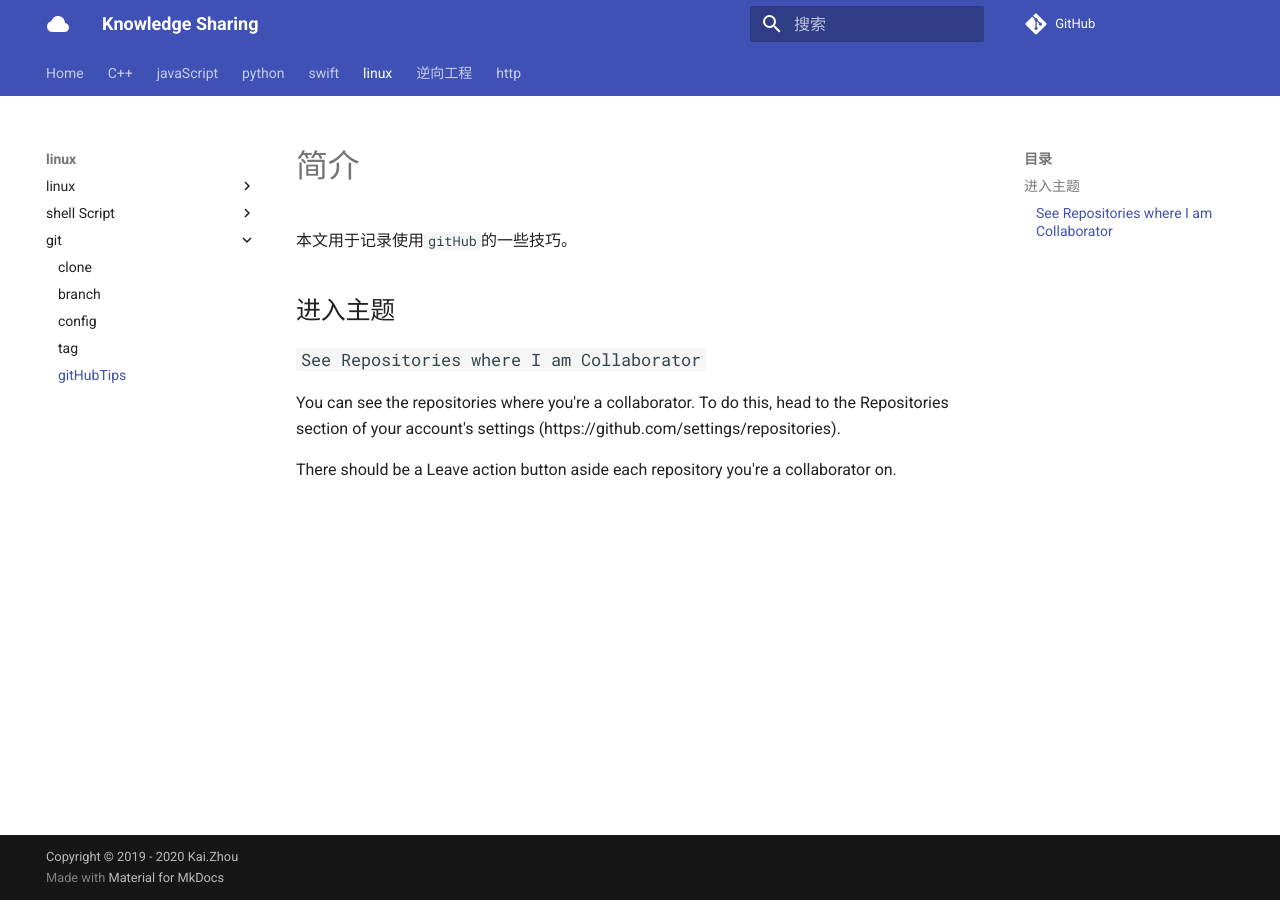
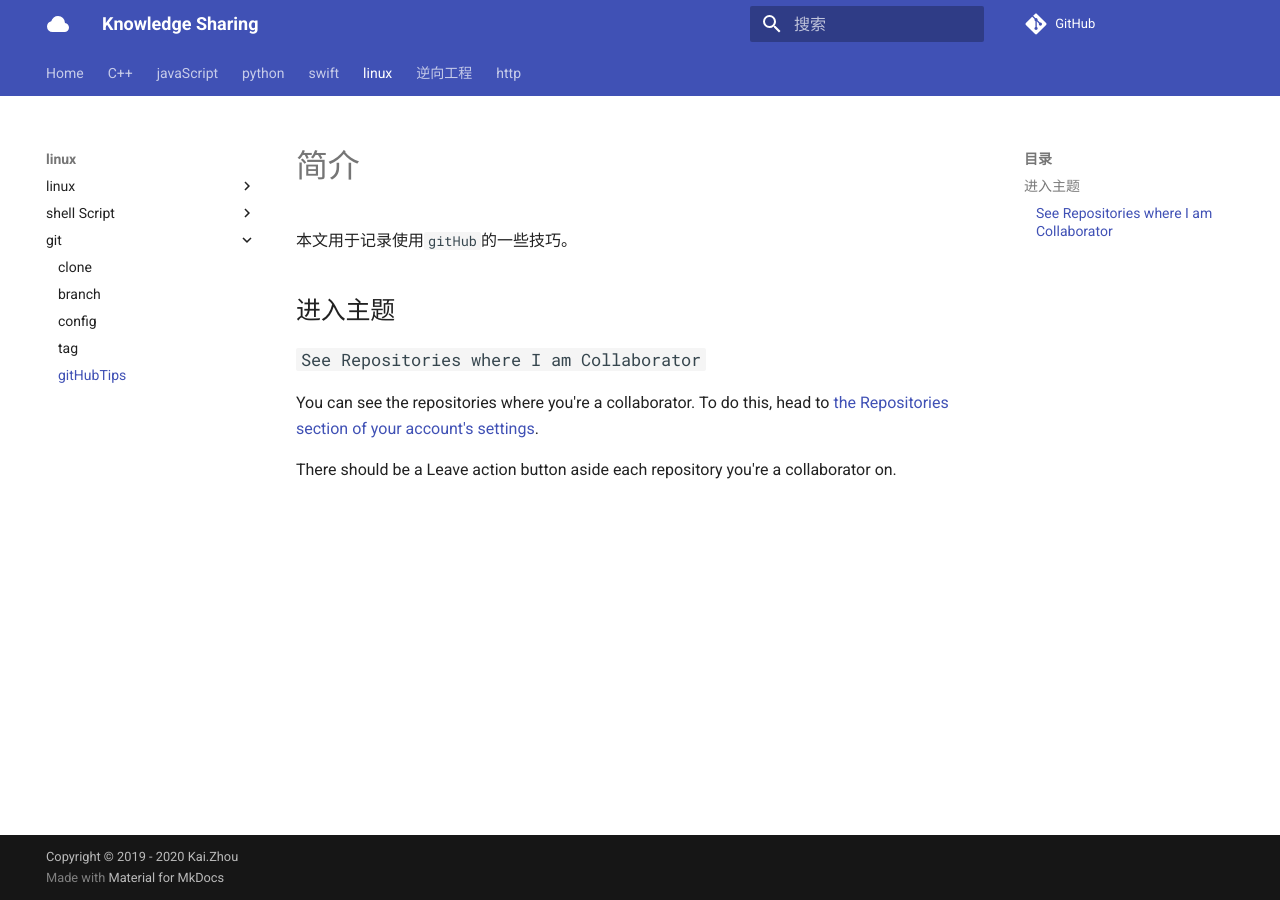
Before and after one commit to zhoukaidev/ks_blog, an MkDocs documentation site: the page built from docs/shell/linux/tools/git/githubTips.md, in a window 1280 px wide. Built offline with MkDocs 1.6.1 and Material for MkDocs 9.7.7, drawn with Linux system fonts in a browser that asks for light colours; comment, search, counter and statistics services are not loaded.

Commit message:
Update githubTips.md

```diff
--- a/docs/shell/linux/tools/git/githubTips.md
+++ b/docs/shell/linux/tools/git/githubTips.md
@@ -6,6 +6,6 @@
 
 ### `See Repositories where I am Collaborator`
 
-You can see the repositories where you're a collaborator. To do this, head to the Repositories section of your account's settings (https://github.com/settings/repositories).
+You can see the repositories where you're a collaborator. To do this, head to [the Repositories section of your account's settings](https://github.com/settings/repositories).
 
 There should be a Leave action button aside each repository you're a collaborator on.
```
